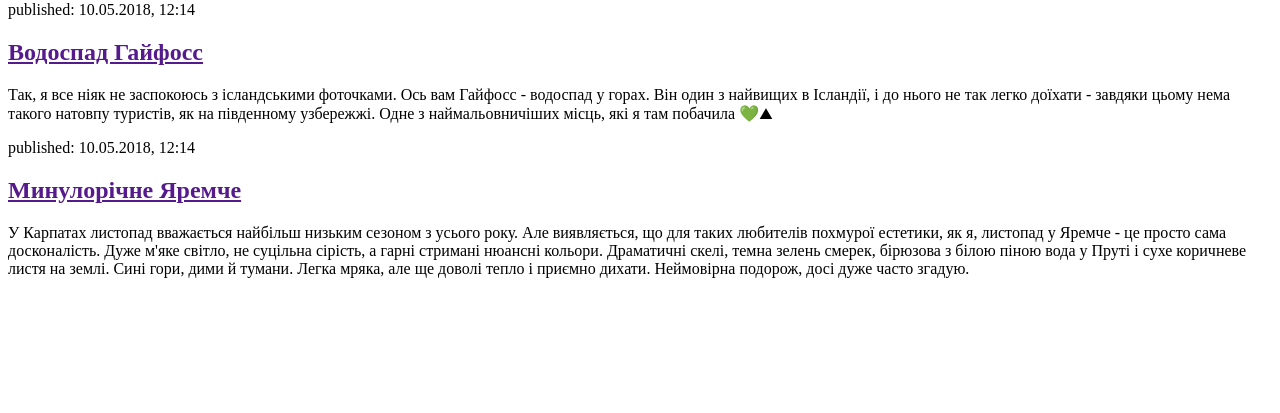
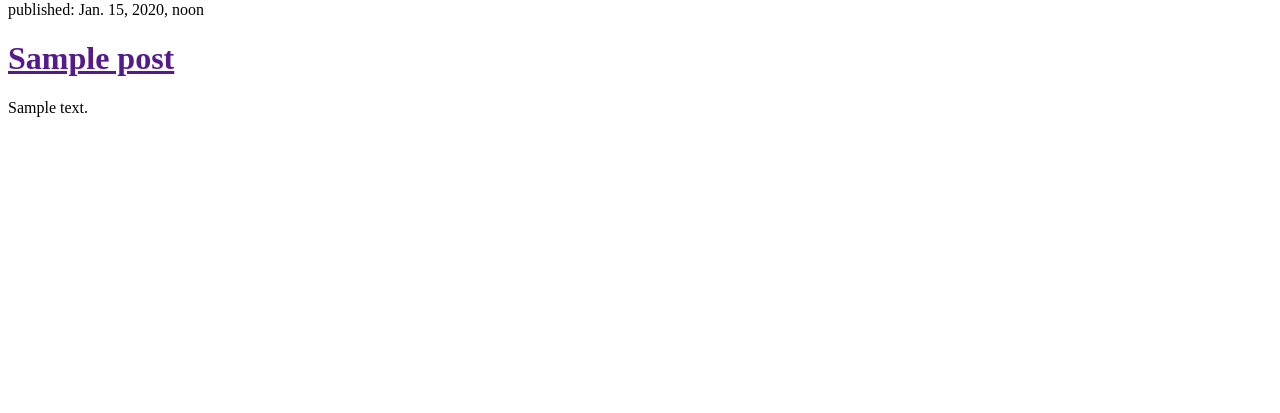
Before and after one commit to olga-black/my-first-blog, a Django app: template blog/templates/blog/post_list.html in a window 1280 px wide. Shown: the part 387-800 px from the top of the page. Run offline with Django 3.2, Linux system fonts and the light colour scheme; the template is opened without the code that fills it: values that come from a table or form of the project are taken from there, others are empty; tables that the repository leaves empty hold one stand-in row (values such as "Sample post").

Commit message:
Modified templates to display posts from database

```diff
--- a/blog/templates/blog/post_list.html
+++ b/blog/templates/blog/post_list.html
@@ -8,16 +8,14 @@
             <h1><a href="/">Forest Wanderer's Blog</a></h1>
         </div>
 
-        <div>
-            <p>published: 10.05.2018, 12:14</p>
-            <h2><a href="">Водоспад Гайфосс</a></h2>
-            <p>Так, я все ніяк не заспокоюсь з ісландськими фоточками. Ось вам Гайфосс - водоспад у горах. Він один з найвищих в Ісландії, і до нього не так легко доїхати - завдяки цьому нема такого натовпу туристів, як на південному узбережжі. Одне з наймальовничіших місць, які я там побачила 💚⛰</p>
-        </div>
+       {% for post in posts %}
+            <div>
+               <p>published: {{ post.published_date }}</p>
+               <h1><a href="">{{ post.title }}</a></h1>
+               <p>{{ post.text|linebreaksbr }}</p>
+            </div>
+       {% endfor %}
 
-        <div>
-            <p>published: 10.05.2018, 12:14</p>
-            <h2><a href="">Минулорічне Яремче</a></h2>
-            <p>У Карпатах листопад вважається найбільш низьким сезоном з усього року. Але виявляється, що для таких любителів похмурої естетики, як я, листопад у Яремче - це просто сама досконалість. Дуже м'яке світло, не суцільна сірість, а гарні стримані нюансні кольори. Драматичні скелі, темна зелень смерек, бірюзова з білою піною вода у Пруті і сухе коричневе листя на землі. Сині гори, дими й тумани. Легка мряка, але ще доволі тепло і приємно дихати. Неймовірна подорож, досі дуже часто згадую.</p>
-        </div>
+
     </body>
 </html>
```
Also changed, not shown: blog/views.py (+6 -1 lines).
